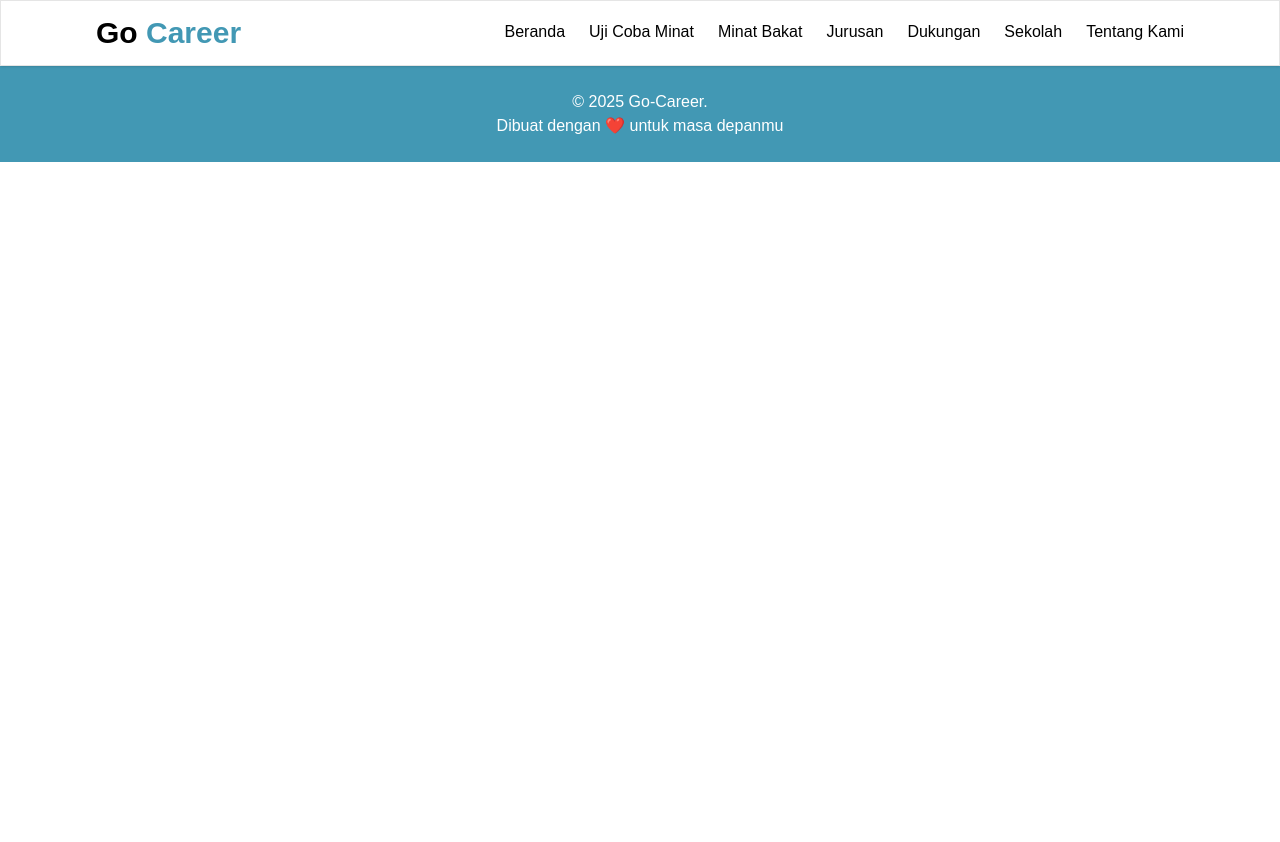
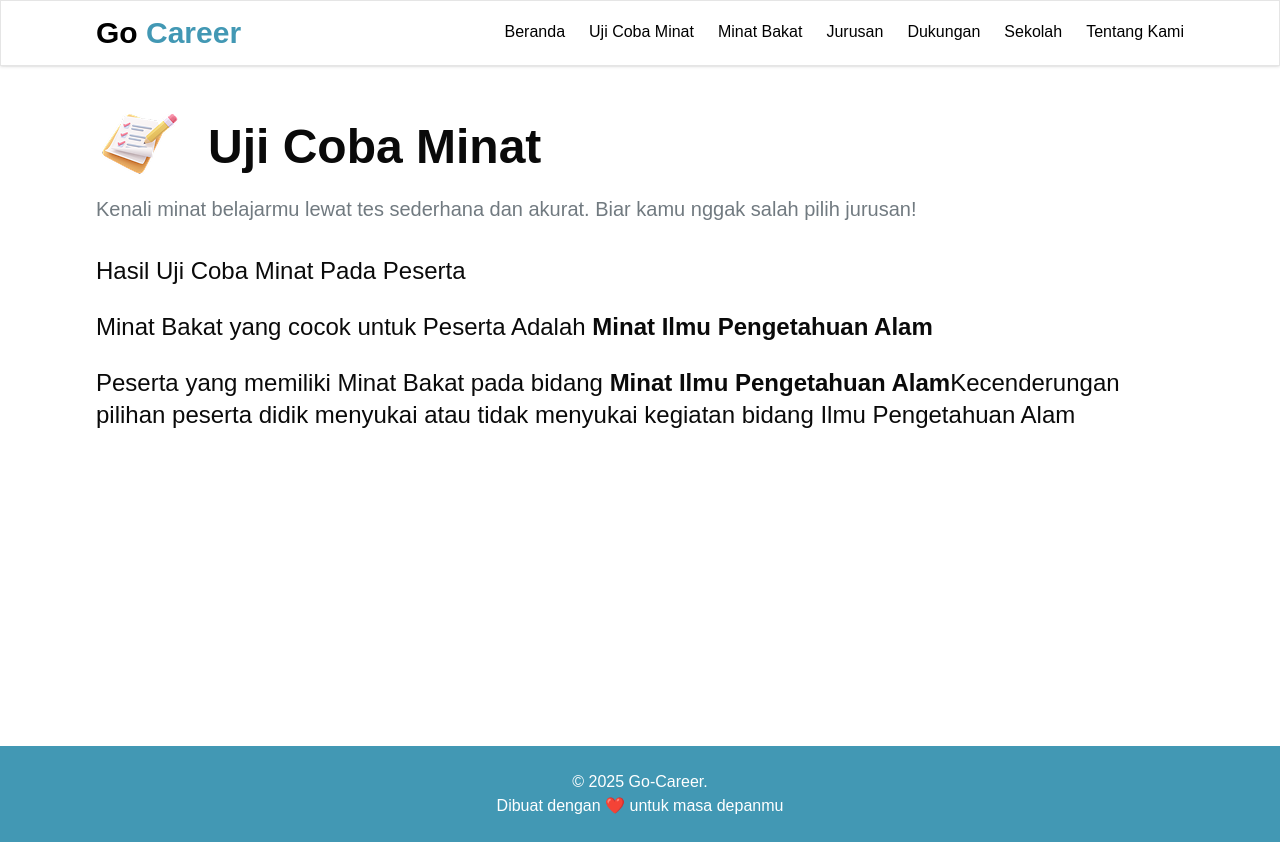
Before and after one commit to DanielRickyA/gocareer_frontend, a React (Vite) app: page /uji-coba-minat/hasil in a window 1280 px wide. Before the commit the page ends 800 px from the top, so only its background shows below. Built offline with nearby package versions, Linux system fonts and the light colour scheme.

Commit message:
Tes Minat dan Hasil

```diff
--- a/src/App.tsx
+++ b/src/App.tsx
@@ -11,6 +11,7 @@ import JurusanList from "./page/jurusan/JurusanList";
 import SubJurusanList from "./page/jurusan/SubJurusanList";
 import TentangKami from "./page/TentangKami";
 import { Toaster } from "sonner";
+import HasilTesMinat from "./page/HasilTesMinat";
 
 function App() {
   return (
@@ -21,6 +22,7 @@ function App() {
           <Route path="/*" element={<Layout />}>
             <Route path="home" element={<LandingPage />} />
             <Route path="uji-coba-minat" element={<TesMinat />} />
+            <Route path="uji-coba-minat/hasil" element={<HasilTesMinat />} />
             <Route path="minat-bakat" element={<MinatBakat />} />
             <Route path="jurusan" element={<Jurusan />} />
             <Route path="jurusan/:sekolah" element={<JurusanList />} />
--- /dev/null
+++ b/src/page/HasilTesMinat.tsx
@@ -0,0 +1,44 @@
+import { useEffect, useState } from "react";
+
+function HasilTesMinat() {
+  const [name, setName] = useState<string>("");
+
+  useEffect(() => {
+    const localName = localStorage.getItem("name");
+    setName(localName ?? "");
+  }, []);
+
+  return (
+    <div className="relative">
+      <div className="container mx-auto max-w-6xl px-4 md:px-8 py-12 min-h-[85dvh]">
+        <div className="flex gap-6 items-center justify-start">
+          <img src="/icon1.png" alt="" />
+          <h1 className="text-4xl md:text-5xl text-left font-bold">
+            Uji Coba Minat
+          </h1>
+        </div>
+        <p className="text-base md:text-xl mt-4 text-description text-justify">
+          Kenali minat belajarmu lewat tes sederhana dan akurat. Biar kamu nggak
+          salah pilih jurusan!
+        </p>
+        <p className="text-2xl mt-8">
+          Hasil Uji Coba Minat Pada Peserta{" "}
+          <span className="font-semibold">{name}</span>
+        </p>
+        <p className="text-2xl mt-6">
+          Minat Bakat yang cocok untuk Peserta{" "}
+          <span className="font-semibold">{name}</span> Adalah{" "}
+          <span className="font-semibold">Minat Ilmu Pengetahuan Alam</span>
+        </p>
+        <p className="text-2xl mt-6">
+          Peserta yang memiliki Minat Bakat pada bidang{" "}
+          <span className="font-semibold">Minat Ilmu Pengetahuan Alam</span>
+          Kecenderungan pilihan peserta didik menyukai atau tidak menyukai
+          kegiatan bidang Ilmu Pengetahuan Alam
+        </p>
+      </div>
+    </div>
+  );
+}
+
+export default HasilTesMinat;
--- a/src/page/TesMinat.tsx
+++ b/src/page/TesMinat.tsx
@@ -2,6 +2,7 @@ import { Input } from "@/components/ui/input";
 import { Label } from "@/components/ui/label";
 import { Separator } from "@/components/ui/separator";
 import { useState } from "react";
+import { useNavigate } from "react-router-dom";
 import { toast } from "sonner";
 
 const tesMinatList = [
@@ -23,6 +24,7 @@ const tesMinatList = [
 ];
 
 function TesMinat() {
+  const navigate = useNavigate();
   const [page, setPage] = useState(0);
   const [answers, setAnswers] = useState<{ [key: number]: number }>({});
   const [name, setName] = useState<string>("");
@@ -74,6 +76,8 @@ function TesMinat() {
       }, 100);
     } else {
       toast.success("Data Berhasi disubmit");
+      navigate("/uji-coba-minat/hasil");
+      localStorage.setItem("name", name);
     }
   };
   return (
```
